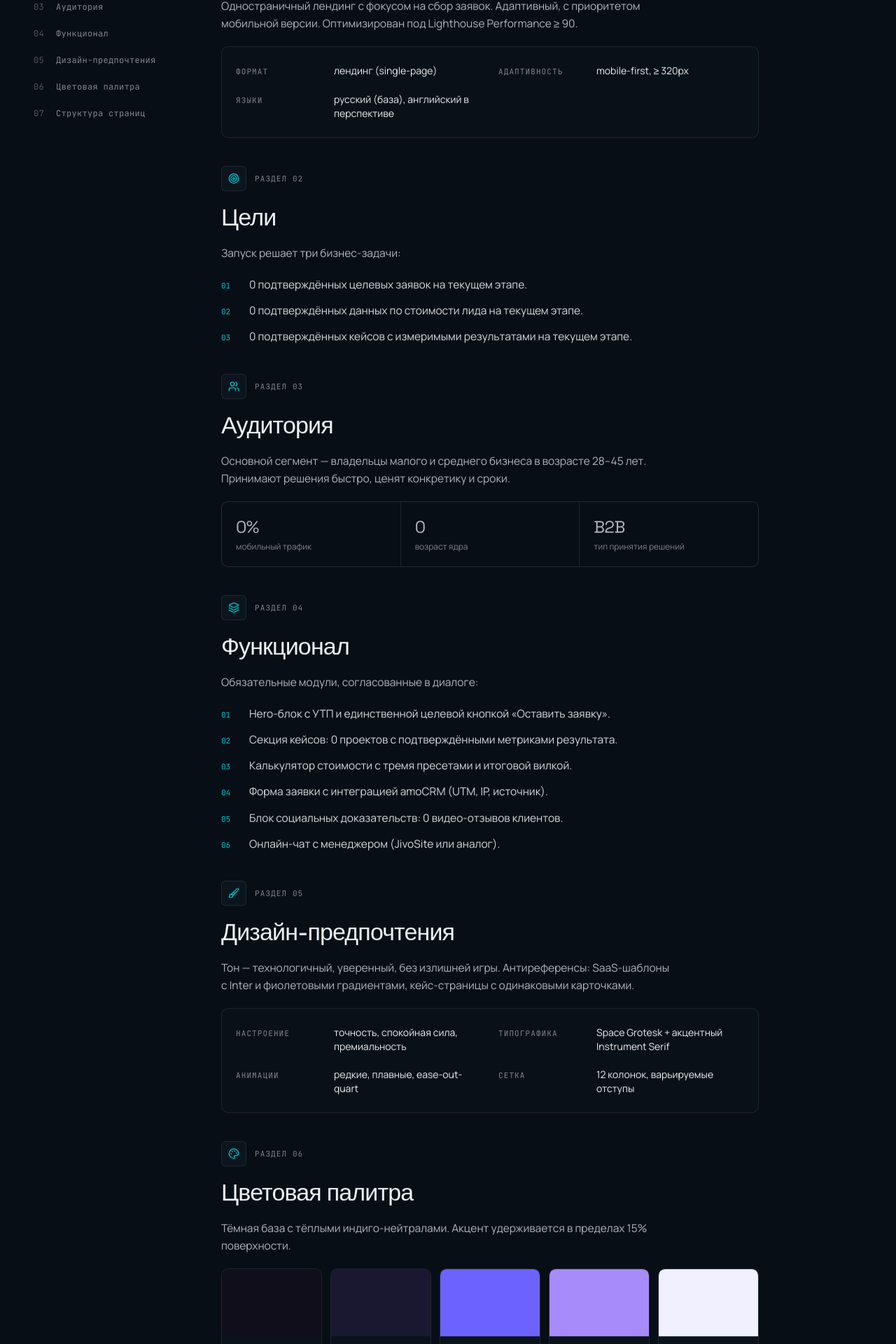
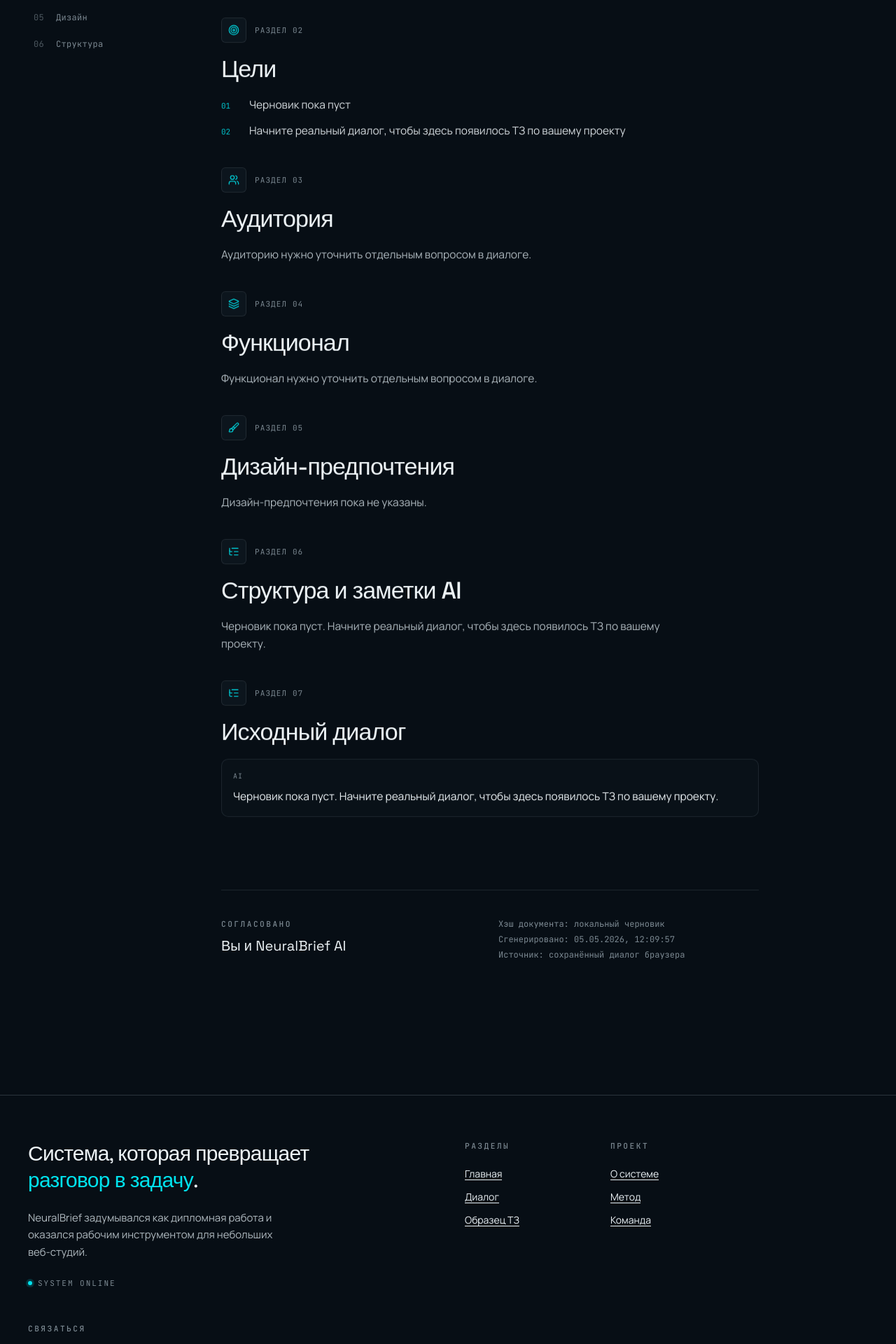
Before and after one commit to MOYISEY/hero-section, a Next.js app: page /brief in a window 1280 px wide. Shown: the part 573-2493 px from the top of the page at 70% size. Built offline with nearby package versions, Linux system fonts and the light colour scheme.

Commit message:
Connect live chat to generated brief

```diff
--- a/components/brief/brief-document.tsx
+++ b/components/brief/brief-document.tsx
@@ -1,51 +1,120 @@
+"use client"
+
 import { Reveal } from "@/components/reveal"
 import { BriefActions } from "@/components/brief/brief-actions"
-import {
-  Compass,
-  Target,
-  Users,
-  Layers,
-  Palette,
-  Brush,
-  ListTree,
-} from "lucide-react"
+import { Compass, Target, Users, Layers, Brush, ListTree } from "lucide-react"
+import { useEffect, useMemo, useState } from "react"
+
+type SavedMessage = {
+  role: string
+  text: string
+}
 
 const SECTIONS = [
-  { id: "tip", label: "Тип сайта", icon: Compass },
-  { id: "celi", label: "Цели", icon: Target },
-  { id: "auditoriya", label: "Аудитория", icon: Users },
-  { id: "funkcii", label: "Функционал", icon: Layers },
-  { id: "dizayn", label: "Дизайн-предпочтения", icon: Brush },
-  { id: "palitra", label: "Цветовая палитра", icon: Palette },
-  { id: "struktura", label: "Структура страниц", icon: ListTree },
+  { id: "summary", label: "Краткое описание", icon: Compass },
+  { id: "goals", label: "Цели", icon: Target },
+  { id: "audience", label: "Аудитория", icon: Users },
+  { id: "features", label: "Функционал", icon: Layers },
+  { id: "design", label: "Дизайн", icon: Brush },
+  { id: "structure", label: "Структура", icon: ListTree },
 ]
 
-const PALETTE = [
-  { hex: "#0F0E1A", name: "Полночь", role: "Фон" },
-  { hex: "#1A1830", name: "Глубина", role: "Карточки" },
-  { hex: "#6C63FF", name: "Индиго", role: "Акцент" },
-  { hex: "#A78BFA", name: "Фиалка", role: "Подсветка" },
-  { hex: "#F0F0FF", name: "Лунный", role: "Текст" },
-] as const
+function fallbackMessages(): SavedMessage[] {
+  return [
+    {
+      role: "assistant",
+      text:
+        "Черновик пока пуст. Начните реальный диалог, чтобы здесь появилось ТЗ по вашему проекту.",
+    },
+  ]
+}
+
+function splitItems(text: string): string[] {
+  return text
+    .split(/[\n.;]/)
+    .map((item) => item.trim())
+    .filter((item) => item.length > 8)
+    .slice(0, 6)
+}
+
+function buildBrief(messages: SavedMessage[]) {
+  const userMessages = messages.filter((message) => message.role === "user")
+  const aiMessages = messages.filter((message) => message.role !== "user")
+  const userText = userMessages.map((message) => message.text).join(". ").trim()
+  const aiText = aiMessages.map((message) => message.text).join(". ").trim()
+  const sourceText = userText || aiText
+  const items = splitItems(sourceText)
+
+  return {
+    title: userMessages[0]?.text || "Черновик ТЗ по вашему диалогу",
+    summary:
+      sourceText ||
+      "Нет сохранённых ответов пользователя. Вернитесь в диалог и опишите проект.",
+    goals: items.length ? items : ["Цели нужно уточнить в диалоге."],
+    audience:
+      userMessages[1]?.text || "Аудиторию нужно уточнить отдельным вопросом в диалоге.",
+    features:
+      userMessages[2]?.text || "Функционал нужно уточнить отдельным вопросом в диалоге.",
+    design:
+      userMessages[3]?.text || "Дизайн-предпочтения пока не указаны.",
+    structure:
+      aiMessages.at(-1)?.text || "Структура будет дополнена после уточняющих вопросов AI.",
+    transcript: messages,
+  }
+}
 
 export function BriefDocument() {
+  const [messages, setMessages] = useState<SavedMessage[]>(fallbackMessages)
+  const [updatedAt, setUpdatedAt] = useState<string>("")
+
+  useEffect(() => {
+    const saved = localStorage.getItem("neuralbrief.chat")
+    const savedUpdatedAt = localStorage.getItem("neuralbrief.updatedAt")
+
+    if (saved) {
+      try {
+        const parsed = JSON.parse(saved) as SavedMessage[]
+        if (Array.isArray(parsed) && parsed.length > 0) {
+          setMessages(parsed.filter((message) => message.text))
+        }
+      } catch {
+        setMessages(fallbackMessages())
+      }
+    }
+
+    if (savedUpdatedAt) setUpdatedAt(savedUpdatedAt)
+  }, [])
+
+  const brief = useMemo(() => buildBrief(messages), [messages])
+  const briefText = useMemo(
+    () =>
+      [
+        `ТЗ: ${brief.title}`,
+        `Описание: ${brief.summary}`,
+        `Цели: ${brief.goals.join("; ")}`,
+        `Аудитория: ${brief.audience}`,
+        `Функционал: ${brief.features}`,
+        `Дизайн: ${brief.design}`,
+        `Структура: ${brief.structure}`,
+      ].join("\n\n"),
+    [brief],
+  )
+
   return (
     <div className="relative">
       <div className="mx-auto max-w-7xl px-6 lg:px-10 pt-10 pb-24">
-        {/* Document header */}
         <div className="grid lg:grid-cols-[1fr_auto] gap-8 items-end mb-10 pb-10 border-b border-border/60">
           <div>
             <p className="nb-eyebrow mb-3">Техническое задание · черновик</p>
             <h1 className="font-display text-4xl sm:text-5xl lg:text-6xl tracking-tight font-medium text-balance leading-[1.02]">
-              Лендинг для digital-агентства
-              <span className="text-primary"> «Astana IT University»</span>
+              {brief.title}
             </h1>
             <dl className="mt-7 grid grid-cols-2 sm:grid-cols-4 gap-x-8 gap-y-3 max-w-2xl">
               {[
-                { k: "ID", v: "NB-4248" },
-                { k: "Дата", v: "05.05.2026" },
+                { k: "ID", v: "NB-DRAFT" },
+                { k: "Дата", v: new Date().toLocaleDateString("ru-RU") },
                 { k: "Автор", v: "NeuralBrief AI" },
-                { k: "Версия", v: "1.0" },
+                { k: "Источник", v: updatedAt ? "Диалог" : "Нет данных" },
               ].map((m) => (
                 <div key={m.k}>
                   <dt className="font-mono text-[10px] uppercase tracking-widest text-muted-foreground">
@@ -57,12 +126,10 @@ export function BriefDocument() {
             </dl>
           </div>
 
-          <BriefActions />
+          <BriefActions briefText={briefText} />
         </div>
 
-        {/* Body */}
         <div className="grid lg:grid-cols-[220px_1fr] gap-10 lg:gap-14">
-          {/* TOC */}
           <aside className="lg:sticky lg:top-24 self-start">
             <p className="nb-eyebrow mb-4">Содержание</p>
             <ol className="flex flex-col gap-1 font-mono text-[12px] tracking-wide">
@@ -82,157 +149,53 @@ export function BriefDocument() {
             </ol>
           </aside>
 
-          {/* Sections */}
           <article className="max-w-3xl">
-            <Section id="tip" icon={Compass} n="01" title="Тип сайта">
-              <p>
-                Одностраничный лендинг с фокусом на сбор заявок. Адаптивный,
-                с приоритетом мобильной версии. Оптимизирован
-                под Lighthouse Performance ≥ 90.
-              </p>
-              <KeyValueGrid
-                items={[
-                  ["Формат", "лендинг (single-page)"],
-                  ["Адаптивность", "mobile-first, ≥ 320px"],
-                  ["Языки", "русский (база), английский в перспективе"],
-                ]}
-              />
+            <Section id="summary" icon={Compass} n="01" title="Краткое описание">
+              <p>{brief.summary}</p>
             </Section>
 
-            <Section id="celi" icon={Target} n="02" title="Цели">
-              <p>Запуск решает три бизнес-задачи:</p>
-              <BulletList
-                items={[
-                  "0 подтверждённых целевых заявок на текущем этапе.",
-                  "0 подтверждённых данных по стоимости лида на текущем этапе.",
-                  "0 подтверждённых кейсов с измеримыми результатами на текущем этапе.",
-                ]}
-              />
+            <Section id="goals" icon={Target} n="02" title="Цели">
+              <BulletList items={brief.goals} />
             </Section>
 
-            <Section id="auditoriya" icon={Users} n="03" title="Аудитория">
-              <p>
-                Основной сегмент — владельцы малого и среднего бизнеса
-                в возрасте 28–45 лет. Принимают решения быстро, ценят
-                конкретику и сроки.
-              </p>
-              <div className="mt-6 grid sm:grid-cols-3 gap-px bg-border/60 rounded-xl overflow-hidden border border-border/60">
-                {[
-                  { v: "0%", l: "мобильный трафик" },
-                  { v: "0", l: "возраст ядра" },
-                  { v: "B2B", l: "тип принятия решений" },
-                ].map((s) => (
-                  <div key={s.l} className="bg-background p-5">
-                    <div className="font-display text-2xl tracking-tight">
-                      {s.v}
-                    </div>
-                    <div className="mt-1 text-xs text-muted-foreground">
-                      {s.l}
-                    </div>
-                  </div>
-                ))}
-              </div>
+            <Section id="audience" icon={Users} n="03" title="Аудитория">
+              <p>{brief.audience}</p>
             </Section>
 
-            <Section id="funkcii" icon={Layers} n="04" title="Функционал">
-              <p>Обязательные модули, согласованные в диалоге:</p>
-              <BulletList
-                items={[
-                  "Hero-блок с УТП и единственной целевой кнопкой «Оставить заявку».",
-                  "Секция кейсов: 0 проектов с подтверждёнными метриками результата.",
-                  "Калькулятор стоимости с тремя пресетами и итоговой вилкой.",
-                  "Форма заявки с интеграцией amoCRM (UTM, IP, источник).",
-                  "Блок социальных доказательств: 0 видео-отзывов клиентов.",
-                  "Онлайн-чат с менеджером (JivoSite или аналог).",
-                ]}
-              />
+            <Section id="features" icon={Layers} n="04" title="Функционал">
+              <p>{brief.features}</p>
             </Section>
 
-            <Section id="dizayn" icon={Brush} n="05" title="Дизайн-предпочтения">
-              <p>
-                Тон — технологичный, уверенный, без излишней игры.
-                Антиреференсы: SaaS-шаблоны с Inter и фиолетовыми
-                градиентами, кейс-страницы с одинаковыми карточками.
-              </p>
-              <KeyValueGrid
-                items={[
-                  ["Настроение", "точность, спокойная сила, премиальность"],
-                  ["Типографика", "Space Grotesk + акцентный Instrument Serif"],
-                  ["Анимации", "редкие, плавные, ease-out-quart"],
-                  ["Сетка", "12 колонок, варьируемые отступы"],
-                ]}
-              />
+            <Section id="design" icon={Brush} n="05" title="Дизайн-предпочтения">
+              <p>{brief.design}</p>
             </Section>
 
-            <Section id="palitra" icon={Palette} n="06" title="Цветовая палитра">
-              <p>
-                Тёмная база с тёплыми индиго-нейтралами. Акцент удерживается
-                в пределах 15% поверхности.
-              </p>
-              <div className="mt-6 grid grid-cols-2 sm:grid-cols-5 gap-3">
-                {PALETTE.map((c) => (
-                  <div
-                    key={c.hex}
-                    className="rounded-xl border border-border/60 overflow-hidden bg-surface/40"
-                  >
-                    <div
-                      className="h-24"
-                      style={{ backgroundColor: c.hex }}
-                      aria-hidden
-                    />
-                    <div className="p-3.5">
-                      <div className="font-mono text-[10px] uppercase tracking-widest text-muted-foreground">
-                        {c.hex}
-                      </div>
-                      <div className="text-sm mt-1 font-medium">{c.name}</div>
-                      <div className="text-xs text-muted-foreground">
-                        {c.role}
-                      </div>
-                    </div>
-                  </div>
-                ))}
-              </div>
+            <Section id="structure" icon={ListTree} n="06" title="Структура и заметки AI">
+              <p>{brief.structure}</p>
             </Section>
 
-            <Section id="struktura" icon={ListTree} n="07" title="Структура страниц">
-              <p>
-                Линейная структура с одним уровнем вложенности на отдельных
-                страницах политик и кейсов.
-              </p>
-              <ol className="mt-6 flex flex-col rounded-xl overflow-hidden border border-border/60 divide-y divide-border/60">
-                {[
-                  ["01", "Главная", "/ — лендинг"],
-                  ["02", "Кейс", "/cases/[slug]"],
-                  ["03", "Услуга", "/services/[slug]"],
-                  ["04", "Контакты", "/contacts"],
-                  ["05", "Политика", "/legal/privacy"],
-                ].map(([n, name, path]) => (
-                  <li
-                    key={n}
-                    className="flex items-center gap-4 px-4 py-3.5 bg-background hover:bg-surface/40 transition-colors"
-                  >
-                    <span className="font-mono text-[11px] text-muted-foreground w-6 shrink-0">
-                      {n}
-                    </span>
-                    <span className="flex-1 text-sm">{name}</span>
-                    <span className="font-mono text-[12px] text-primary-soft truncate">
-                      {path}
-                    </span>
+            <Section id="transcript" icon={ListTree} n="07" title="Исходный диалог">
+              <ol className="mt-5 flex flex-col gap-3">
+                {brief.transcript.map((message, index) => (
+                  <li key={`${message.role}-${index}`} className="rounded-xl border border-border/60 bg-surface/30 p-4">
+                    <p className="font-mono text-[10px] uppercase tracking-widest text-muted-foreground">
+                      {message.role === "user" ? "Клиент" : "AI"}
+                    </p>
+                    <p className="mt-2 text-foreground">{message.text}</p>
                   </li>
                 ))}
               </ol>
             </Section>
 
-            {/* Sign-off */}
             <div className="mt-16 pt-10 border-t border-border/60 grid sm:grid-cols-2 gap-6">
               <div>
                 <p className="nb-eyebrow mb-2">Согласовано</p>
                 <p className="font-display text-xl">Вы и NeuralBrief AI</p>
               </div>
               <div className="font-mono text-xs text-muted-foreground space-y-1.5">
-                <p>Хэш документа: a4f9·c81b·2e07·5d10</p>
-                <p>Сгенерировано: 05.05.2026, 14:32</p>
-                <p>Время сборки: 0 мин 0 сек</p>
+                <p>Хэш документа: локальный черновик</p>
+                <p>Сгенерировано: {new Date().toLocaleString("ru-RU")}</p>
+                <p>Источник: сохранённый диалог браузера</p>
               </div>
             </div>
           </article>
@@ -291,21 +254,3 @@ function BulletList({ items }: { items: string[] }) {
     </ul>
   )
 }
-
-function KeyValueGrid({ items }: { items: [string, string][] }) {
-  return (
-    <dl className="mt-6 grid sm:grid-cols-2 gap-x-6 gap-y-3 rounded-xl border border-border/60 bg-surface/30 p-5">
-      {items.map(([k, v]) => (
-        <div
-          key={k}
-          className="flex items-baseline gap-3 py-1 border-b border-border/30 last:border-b-0 sm:border-b-0"
-        >
-          <dt className="font-mono text-[11px] uppercase tracking-widest text-muted-foreground w-32 shrink-0">
-            {k}
-          </dt>
-          <dd className="text-sm text-foreground">{v}</dd>
-        </div>
-      ))}
-    </dl>
-  )
-}
```
Also changed, not shown: components/brief/brief-actions.tsx (+9 -10 lines), components/chat/chat-interface.tsx (+21 -0 lines), components/landing/hero-chat.tsx (+20 -132 lines).
